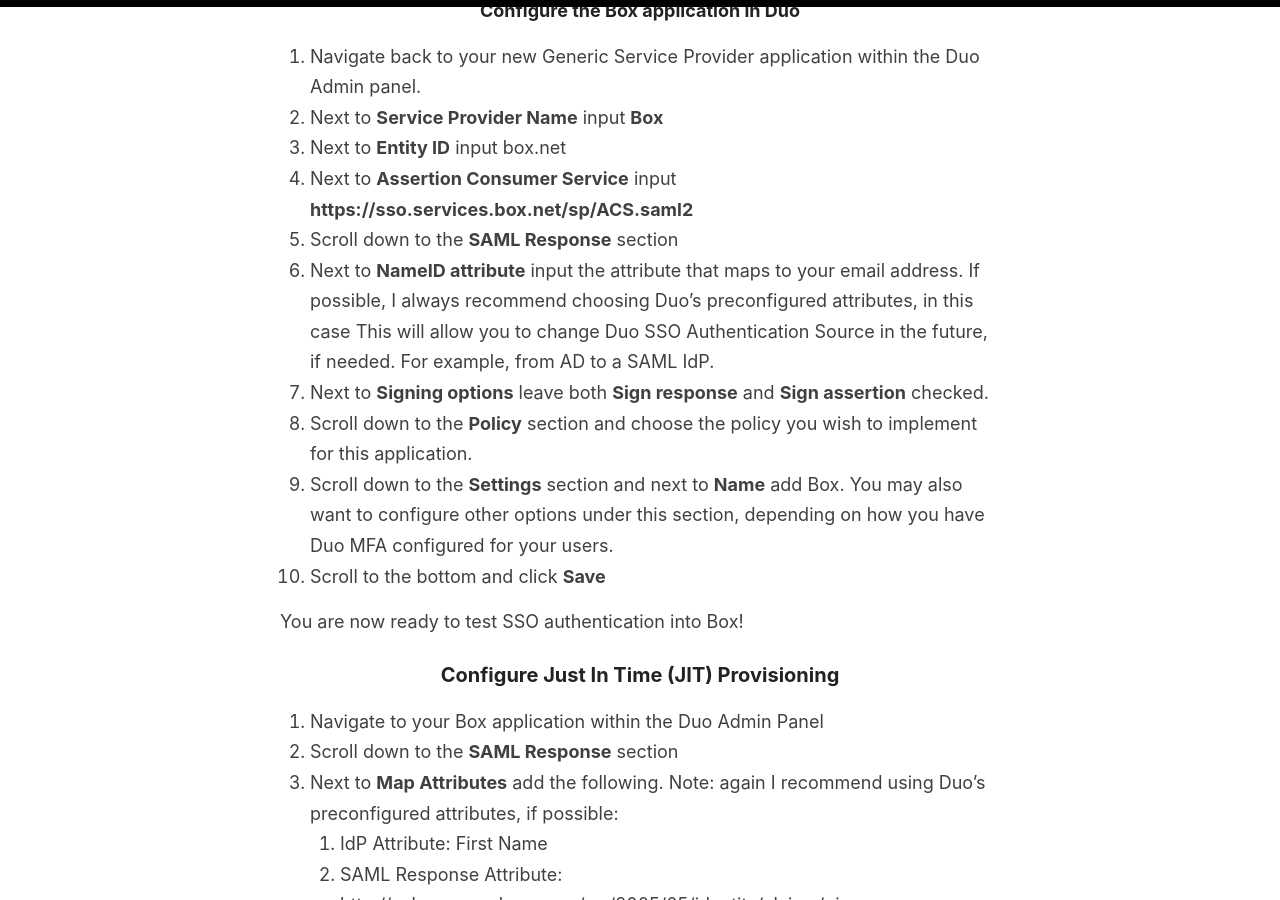
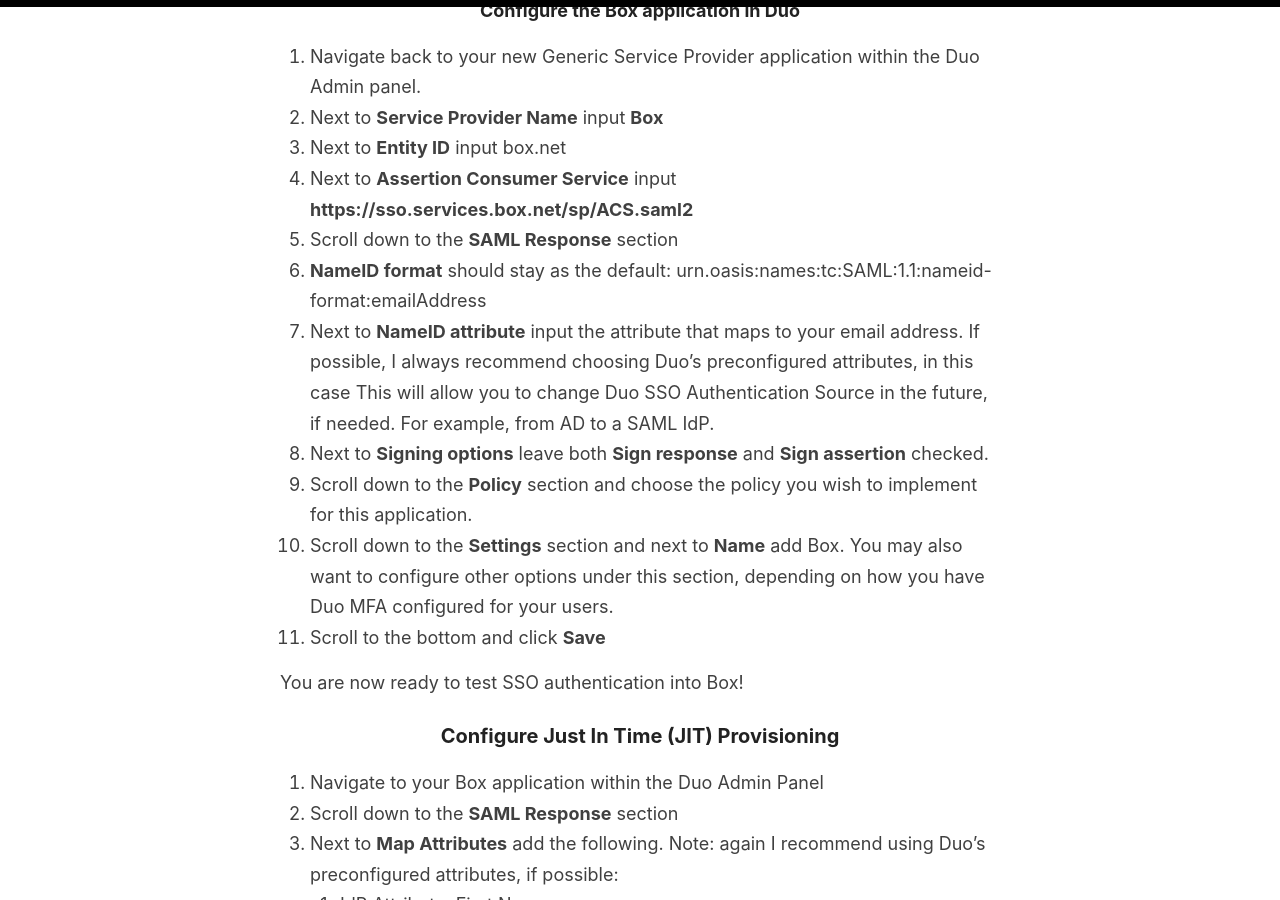
Before and after one commit to christophe81/christophe81.github.io, a Jekyll site: the page built from _posts/2020-5-13-Duo SSO-Box.md, in a window 1280 px wide and 900 px high, scrolled down 1928 px. Built offline with Jekyll 4.4.1, drawn with Linux system fonts in a browser that asks for light colours; comment, search, counter and statistics services are not loaded.

Commit message:
Update 2020-5-13-Duo SSO-Box.md

```diff
--- a/_posts/2020-5-13-Duo SSO-Box.md
+++ b/_posts/2020-5-13-Duo SSO-Box.md
@@ -50,11 +50,12 @@
 3. Next to **Entity ID** input box.net
 4. Next to **Assertion Consumer Service** input **https://sso.services.box.net/sp/ACS.saml2**
 5. Scroll down to the  **SAML Response** section
-6. Next to **NameID attribute** input the attribute that maps to your email address. If possible, I always recommend choosing Duo's preconfigured attributes, in this case <Email Address> This will allow you to change Duo SSO Authentication Source in the future, if needed. For example, from AD to a SAML IdP.
-7. Next to **Signing options** leave both **Sign response** and **Sign assertion** checked.
-8. Scroll down to the **Policy** section and choose the policy you wish to implement for this application.
-9. Scroll down to the **Settings** section and next to **Name** add Box. You may also want to configure other options under this section, depending on how you have Duo MFA configured for your users.
-10. Scroll to the bottom and click **Save**
+6. **NameID format** should stay as the default: urn.oasis:names:tc:SAML:1.1:nameid-format:emailAddress
+7. Next to **NameID attribute** input the attribute that maps to your email address. If possible, I always recommend choosing Duo's preconfigured attributes, in this case <Email Address> This will allow you to change Duo SSO Authentication Source in the future, if needed. For example, from AD to a SAML IdP.
+8. Next to **Signing options** leave both **Sign response** and **Sign assertion** checked.
+9. Scroll down to the **Policy** section and choose the policy you wish to implement for this application.
+10. Scroll down to the **Settings** section and next to **Name** add Box. You may also want to configure other options under this section, depending on how you have Duo MFA configured for your users.
+11. Scroll to the bottom and click **Save**
 
 You are now ready to test SSO authentication into Box!
 
```
